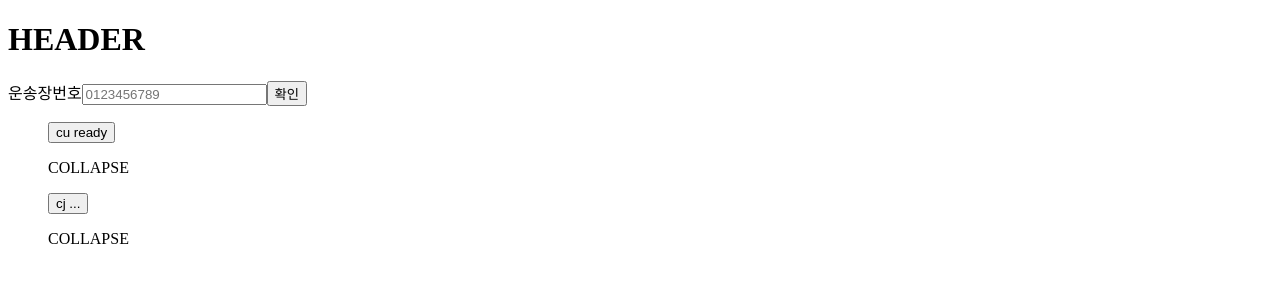
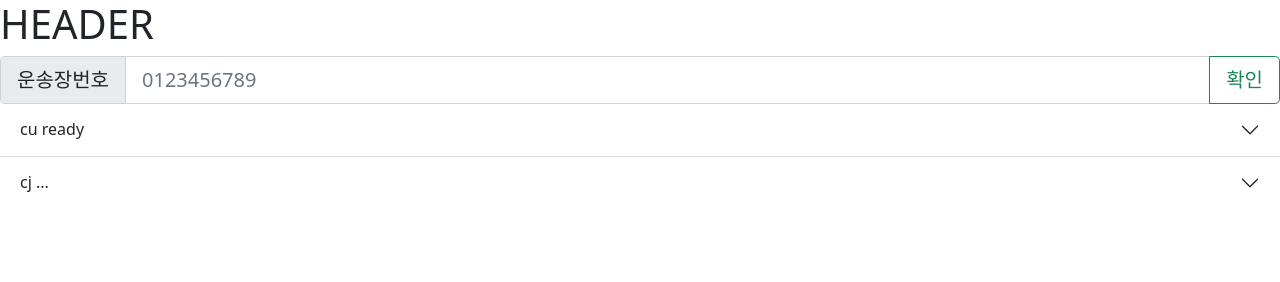
Before and after one commit to chhun93/search-post-front, a React app: page / in a window 1280 px wide. Built offline with nearby package versions, Linux system fonts and the light colour scheme.

Commit message:
운송장번호 입력 이벤트 추가 및 부트스트랩 선적용

```diff
--- a/public/index.html
+++ b/public/index.html
@@ -4,6 +4,8 @@
 <head>
   <meta charset="utf-8" />
   <meta name="viewport" content="width=device-width, initial-scale=1" />
+  <link href="https://cdn.jsdelivr.net/npm/bootstrap@5.1.3/dist/css/bootstrap.min.css" rel="stylesheet" integrity="sha384-1BmE4kWBq78iYhFldvKuhfTAU6auU8tT94WrHftjDbrCEXSU1oBoqyl2QvZ6jIW3" crossorigin="anonymous">
+  <script src="https://cdn.jsdelivr.net/npm/bootstrap@5.1.3/dist/js/bootstrap.bundle.min.js" integrity="sha384-ka7Sk0Gln4gmtz2MlQnikT1wXgYsOg+OMhuP+IlRH9sENBO0LRn5q+8nbTov4+1p" crossorigin="anonymous"></script>
   <meta name="theme-color" content="#000000" />
   <title>React App</title>
 </head>
--- a/src/components/Body.js
+++ b/src/components/Body.js
@@ -1,11 +1,27 @@
-import React from "react";
+import React, { useState } from "react";
 import Search from "./Search";
 import ItemList from "./ItemList";
 
 const Body = () => {
+  const [deliveryNo, setDeliveryNo] = useState("");
+
+  const searchHandleChange = (e) => {
+    setDeliveryNo(e.target.value);
+  };
+
+  const searchHandleSubmit = (e) => {
+    e.preventDefault();
+    if (deliveryNo && 0 < String(deliveryNo).length) {
+      console.log(deliveryNo);
+    }
+  };
+
   return (
     <div>
-      <Search />
+      <Search
+        searchHandleSubmit={searchHandleSubmit}
+        searchHandleChange={searchHandleChange}
+      />
       <ItemList
         arr={[
           { key: "0", id: "cu", state: "ready" },
--- a/src/components/CustomBtn.js
+++ /dev/null
@@ -1,7 +0,0 @@
-import React from "react";
-
-const CustomBtn = ({func, value}) => {
-  return (<input type="button" onClick={func} value={value}/>);
-};
-
-export default CustomBtn;
--- /dev/null
+++ b/src/components/Empty.js
@@ -0,0 +1 @@
+eee
--- a/src/components/Item.js
+++ b/src/components/Item.js
@@ -1,23 +1,34 @@
 import React from "react";
-import Btn from "./CustomBtn";
 
 const Item = ({ id, state }) => {
   return (
-    <div className="item">
-      <p>
+    <div className="item accordion-item">
+      <h2 className="accordion-header" id={"flush-headingOne-" + id}>
         <button
-          className="btn btn-primary"
+          className="accordion-button collapsed"
           type="button"
           data-bs-toggle="collapse"
-          data-bs-target="#collapseExample"
+          data-bs-target={"#flush-collapseOne-" + id}
           aria-expanded="false"
-          aria-controls="collapseExample"
+          aria-controls={"flush-collapseOne-" + id}
         >
-          {id}{"   "}{state}
+          {id}
+          {"   "}
+          {state}
         </button>
-      </p>
-      <div className="collapse" id="collapseExample">
-        <div className="card card-body">COLLAPSE</div>
+      </h2>
+
+      <div
+        id={"flush-collapseOne-" + id}
+        className="accordion-collapse collapse"
+        aria-labelledby={"flush-headingOne-" + id}
+        data-bs-parent="#accordionFlushExample"
+      >
+        <div className="accordion-body">
+          Placeholder content for this accordion, which is intended to
+          demonstrate the <code>.accordion-flush</code> class. This is the first
+          item's accordion body.
+        </div>
       </div>
     </div>
   );
--- a/src/components/ItemList.js
+++ b/src/components/ItemList.js
@@ -2,12 +2,15 @@ import React from "react";
 import Item from "./Item";
 
 const ItemList = ({ arr }) => {
+  if(arr){
+
+  }
   return (
-    <ul className="itemlist">
+    <div className="itemlist accordion accordion-flush" id="accordionFlushExample">
       {arr.map((item) => (
         <Item key={item.key} id={item.id} state={item.state} />
       ))}
-    </ul>
+    </div>
   );
 };
 
--- /dev/null
+++ b/src/components/Nothing.js
@@ -0,0 +1 @@
+sss
--- a/src/components/Search.js
+++ b/src/components/Search.js
@@ -1,8 +1,9 @@
 import React from "react";
 
-const Search = () => {
+const Search = ({ searchHandleChange, searchHandleSubmit }) => {
   return (
     <div className="search">
+      <form className="searchBox" onSubmit={searchHandleSubmit}>
         <div className="input-group input-group-lg">
           <span className="input-group-text" id="inputGroup-sizing-lg">
             운송장번호
@@ -12,15 +13,17 @@ const Search = () => {
             className="form-control"
             placeholder="0123456789"
             aria-describedby="inputGroup-sizing-lg"
+            onChange={searchHandleChange}
           />
           <button
             className="btn btn-outline-success"
-          type="button"
+            type="submit"
             id="button-addon2"
           >
             확인
           </button>
         </div>
+      </form>
     </div>
   );
 };
--- a/src/index.js
+++ b/src/index.js
@@ -1,4 +1,4 @@
-import React from "react";
+import React  from "react";
 import ReactDOM from "react-dom";
 import Main from "./pages/Main";
 
```
Lines whose indentation alone changed are shown as unchanged.
